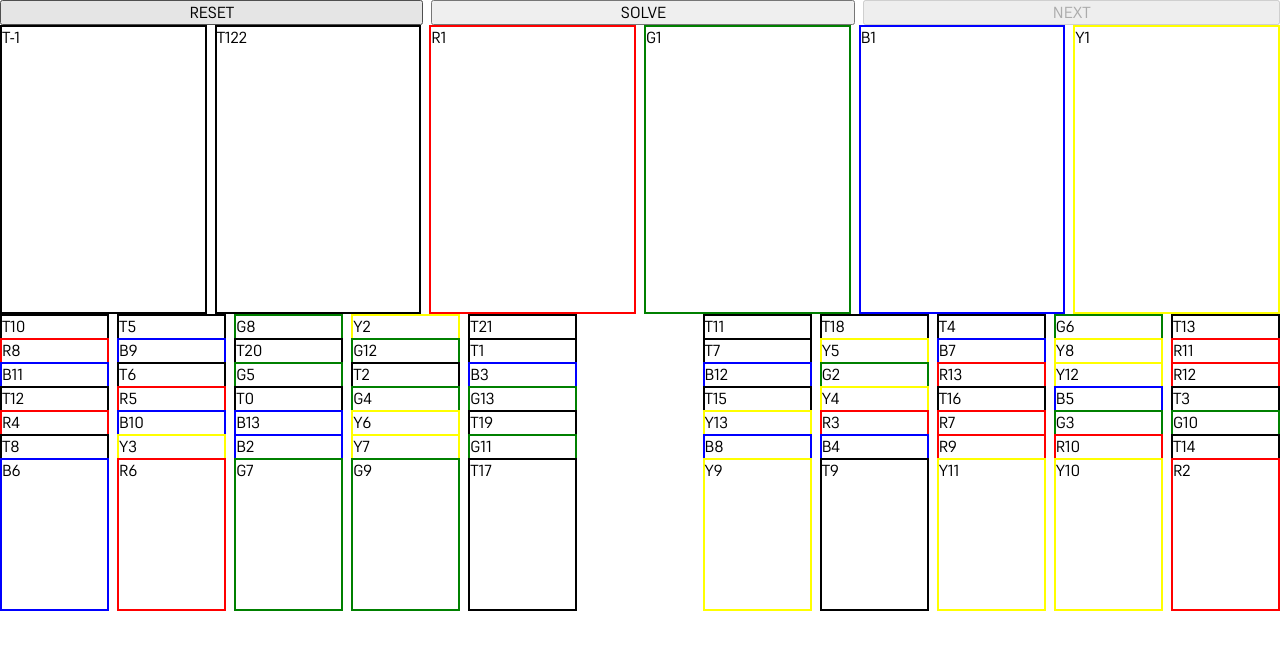
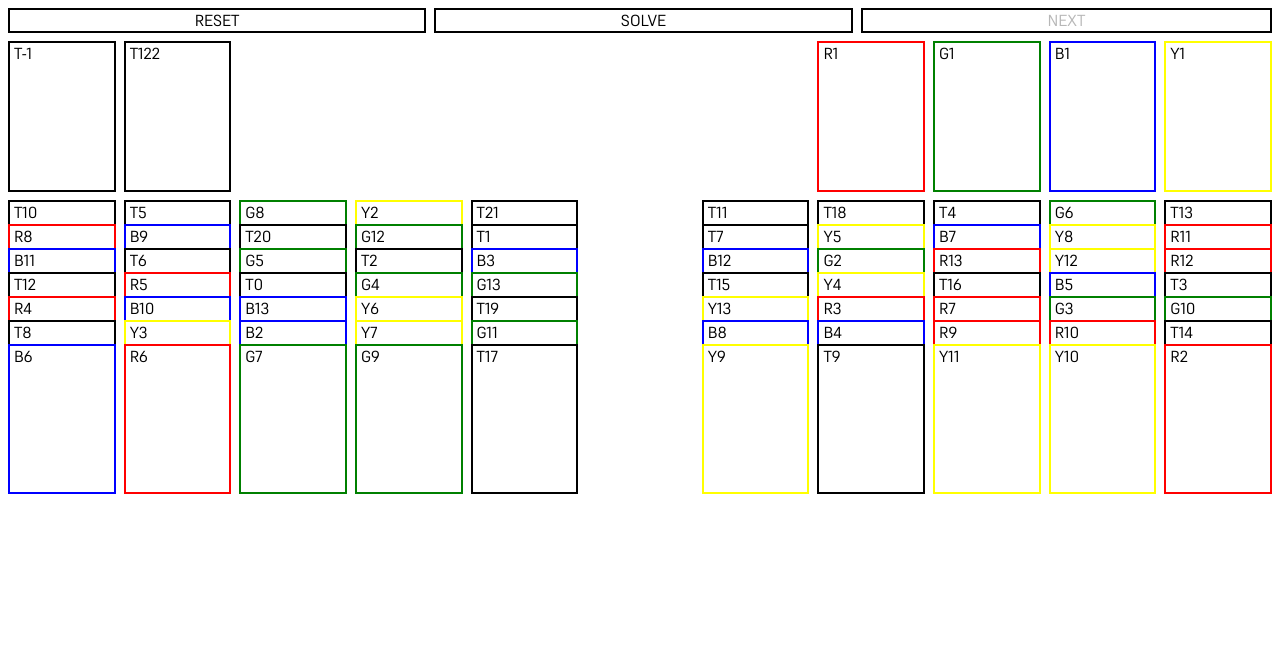
Before and after one commit to Dubbelll/Fortuna, a SvelteKit app: page / in a window 1280 px wide. Shown: the top 650 px of the page. Built offline with nearby package versions, Linux system fonts and the light colour scheme.

Commit message:
Improve visuals

```diff
--- a/src/routes/+page.svelte
+++ b/src/routes/+page.svelte
@@ -9,22 +9,19 @@
 	let discard = $state(makeDiscard())
 	let piles = $state(makePiles())
 	let solution: Step[] = $state([])
-	let iteration = $state(0)
-	let result = $state('')
+	let solving = $state(false)
 
 	let solver: Worker
 	onMount(() => {
 		solver = new Solver()
 		solver.onmessage = (event: MessageEvent<{ code: string; payload: any }>) => {
-			if (event.data.code === 'update') {
-				iteration += 1
-			}
 			if (event.data.code === 'done') {
-				result = 'done'
+				solving = false
 				solution = event.data.payload.solution
 			}
 			if (event.data.code === 'fail') {
-				result = 'fail'
+				solving = false
+				solution = []
 			}
 		}
 	})
@@ -33,11 +30,11 @@
 		discard = makeDiscard()
 		piles = makePiles()
 		solution = []
-		iteration = 0
-		result = ''
+		solving = false
 	}
 
 	function start() {
+		solving = true
 		const game = makeGame($state.snapshot(piles))
 		solver.postMessage({ code: 'start', payload: game })
 	}
@@ -57,22 +54,30 @@
 	}
 </script>
 
-<div>
+<div class="container">
 	<div class="controls">
-		<button onclick={reset}>RESET</button>
-		<button onclick={start}>SOLVE</button>
+		<button onclick={reset} disabled={solving}>RESET</button>
+		<button onclick={start} disabled={solving}>SOLVE</button>
 		<button onclick={next} disabled={solution.length === 0}>NEXT</button>
 	</div>
-	<div>
-		<Discard {discard} />
-		<Board {piles} />
-	</div>
+	<Discard {discard} />
+	<Board {piles} />
 </div>
 
 <style>
+	.container {
+		display: grid;
+		gap: 8px;
+		padding: 8px;
+	}
 	.controls {
 		display: grid;
 		grid-auto-flow: column;
 		gap: 8px;
 	}
+
+	button {
+		border: 2px solid black;
+		background-color: white;
+	}
 </style>
--- a/src/routes/_components/Discard.svelte
+++ b/src/routes/_components/Discard.svelte
@@ -6,17 +6,30 @@
 </script>
 
 <div class="discard">
-	{#each discard as card (card.id)}
-		<div class="card">
-			<PlayingCard {card} />
-		</div>
-	{/each}
+	<div class="card" style:grid-column="1">
+		<PlayingCard card={discard[0]} />
+	</div>
+	<div class="card" style:grid-column="2">
+		<PlayingCard card={discard[1]} />
+	</div>
+	<div class="card" style:grid-column="8">
+		<PlayingCard card={discard[2]} />
+	</div>
+	<div class="card" style:grid-column="9">
+		<PlayingCard card={discard[3]} />
+	</div>
+	<div class="card" style:grid-column="10">
+		<PlayingCard card={discard[4]} />
+	</div>
+	<div class="card" style:grid-column="11">
+		<PlayingCard card={discard[5]} />
+	</div>
 </div>
 
 <style>
 	.discard {
 		display: grid;
-		grid-template-columns: repeat(6, 1fr);
+		grid-template-columns: repeat(11, 1fr);
 		gap: 8px;
 	}
 </style>
--- a/src/routes/_components/PlayingCard.svelte
+++ b/src/routes/_components/PlayingCard.svelte
@@ -12,7 +12,7 @@
 	class:blue={card.id >= 400 && card.id < 500}
 	class:yellow={card.id >= 500 && card.id < 600}
 >
-	<span class="face">{card.face}</span>
+	<div class="face">{card.face}</div>
 </div>
 
 <style>
@@ -45,6 +45,6 @@
 	}
 
 	.face {
-		background-color: white;
+		padding-left: 4px;
 	}
 </style>
```
